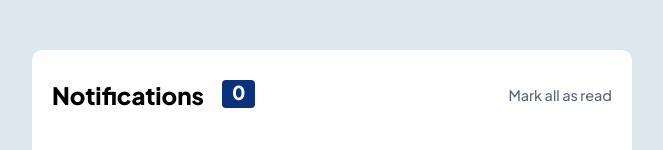
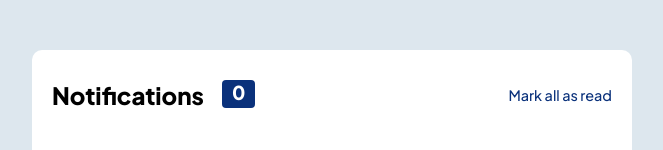
Before and after one commit to kujerocoding/notifications-page, a React (Vite) app: page / in a window 1280 px wide. In both pictures the pointer is over the button "Mark all as read". Shown: the top 150 px of the page, without its empty margins (308-971 px from the left). Built offline with nearby package versions, Linux system fonts and the light colour scheme.

Commit message:
add button hover effect

```diff
--- a/src/App.css
+++ b/src/App.css
@@ -49,6 +49,10 @@ button{
   font-size: .9rem;
   color: var(--DARKGRAYISHBLUE);
   cursor: pointer;
+}
+
+button:hover{
+  color: var(--BLUE);
 }
 
 .notification--counter{
```
